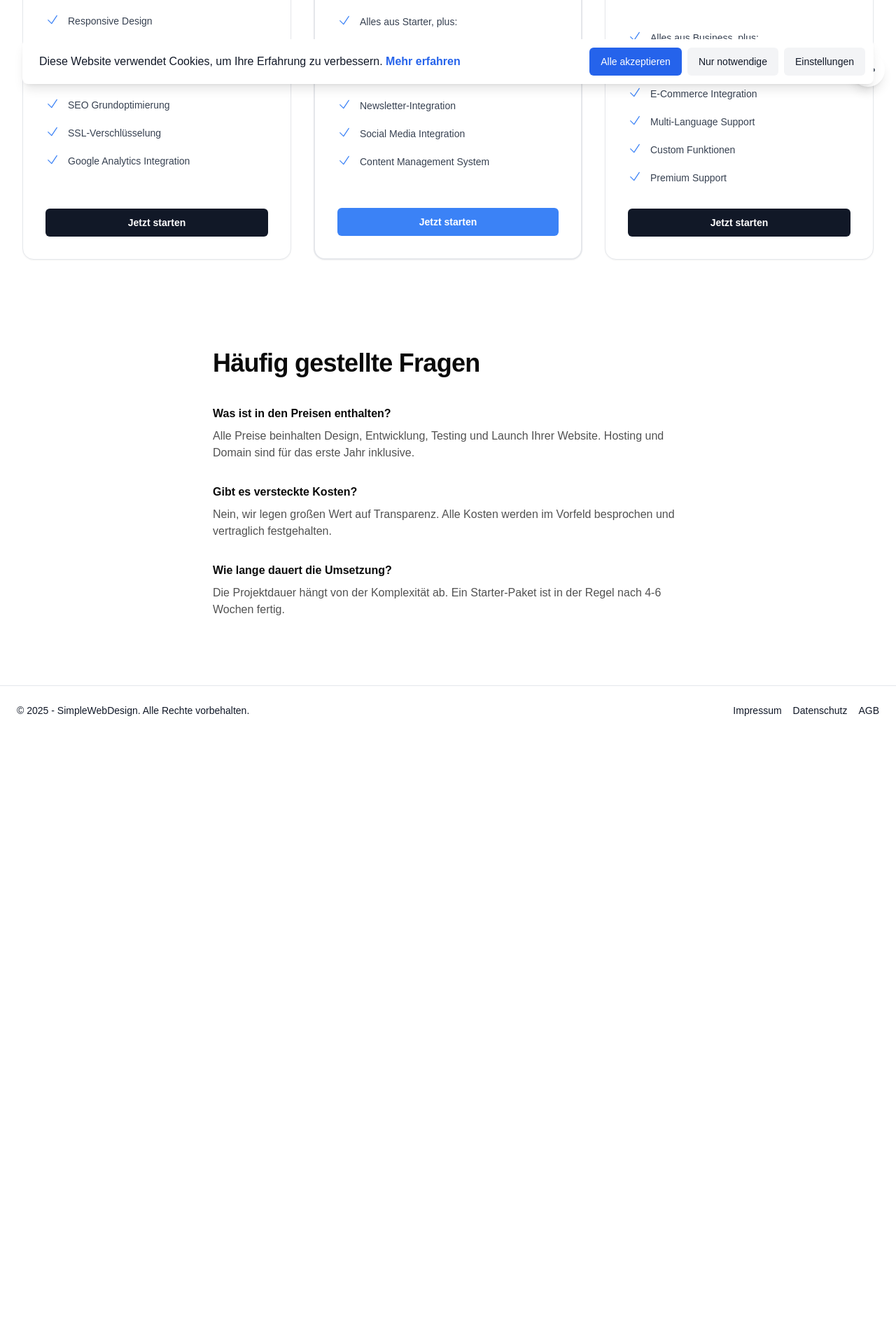
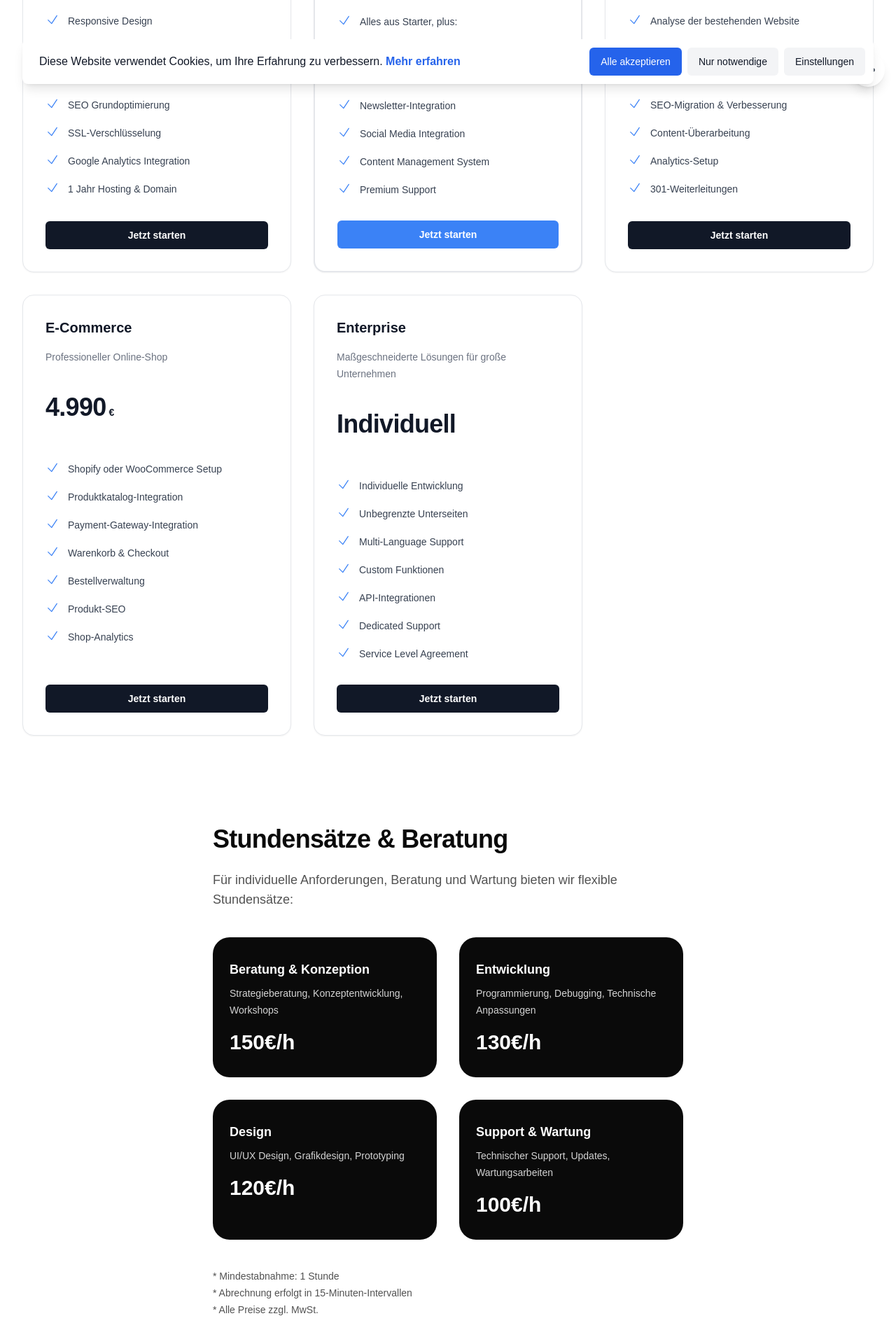
Before and after one commit to MateThemes/simpleweb-next, a Next.js app: page /preise-und-pakete in a window 1280 px wide. Shown: the part 660-2580 px from the top of the page at 70% size. Before the commit the page ends 1711 px from the top, so only its background shows below. Built offline with nearby package versions, Linux system fonts and the light colour scheme.

Commit message:
refactor: update Next.js config and enhance pricing page
- Replace deprecated images.domains with remotePatterns in next.config.js
- Remove unused isServer parameter from webpack config
- Add hourly rates section to pricing page
- Update FAQ section with new service details

```diff
--- a/next.config.js
+++ b/next.config.js
@@ -2,9 +2,16 @@
 const nextConfig = {
   reactStrictMode: true,
   images: {
-    domains: ['simplewebdesign.at'],
+    remotePatterns: [
+      {
+        protocol: 'https',
+        hostname: 'simplewebdesign.at',
+        port: '',
+        pathname: '/**',
+      },
+    ],
   },
-  webpack: (config, { isServer }) => {
+  webpack: (config) => {
     // Ignore punycode warning
     config.ignoreWarnings = [
       { module: /node_modules\/punycode/ }
--- a/src/app/(routes)/preise-und-pakete/page.tsx
+++ b/src/app/(routes)/preise-und-pakete/page.tsx
@@ -41,7 +41,8 @@ const packages = [
       { name: 'Kontaktformular', included: true },
       { name: 'SEO Grundoptimierung', included: true },
       { name: 'SSL-Verschlüsselung', included: true },
-      { name: 'Google Analytics Integration', included: true }
+      { name: 'Google Analytics Integration', included: true },
+      { name: '1 Jahr Hosting & Domain', included: true }
     ],
     popular: false
   },
@@ -55,21 +56,53 @@ const packages = [
       { name: 'Blog-System', included: true },
       { name: 'Newsletter-Integration', included: true },
       { name: 'Social Media Integration', included: true },
-      { name: 'Content Management System', included: true }
+      { name: 'Content Management System', included: true },
+      { name: 'Premium Support', included: true }
     ],
     popular: true
+  },
+  {
+    name: 'Redesign',
+    description: 'Modernisierung bestehender Websites',
+    price: '2.490',
+    features: [
+      { name: 'Analyse der bestehenden Website', included: true },
+      { name: 'Modernes responsives Design', included: true },
+      { name: 'Performance-Optimierung', included: true },
+      { name: 'SEO-Migration & Verbesserung', included: true },
+      { name: 'Content-Überarbeitung', included: true },
+      { name: 'Analytics-Setup', included: true },
+      { name: '301-Weiterleitungen', included: true }
+    ],
+    popular: false
+  },
+  {
+    name: 'E-Commerce',
+    description: 'Professioneller Online-Shop',
+    price: '4.990',
+    features: [
+      { name: 'Shopify oder WooCommerce Setup', included: true },
+      { name: 'Produktkatalog-Integration', included: true },
+      { name: 'Payment-Gateway-Integration', included: true },
+      { name: 'Warenkorb & Checkout', included: true },
+      { name: 'Bestellverwaltung', included: true },
+      { name: 'Produkt-SEO', included: true },
+      { name: 'Shop-Analytics', included: true }
+    ],
+    popular: false
   },
   {
     name: 'Enterprise',
     description: 'Maßgeschneiderte Lösungen für große Unternehmen',
     price: 'Individuell',
     features: [
-      { name: 'Alles aus Business, plus:', included: true },
+      { name: 'Individuelle Entwicklung', included: true },
       { name: 'Unbegrenzte Unterseiten', included: true },
-      { name: 'E-Commerce Integration', included: true },
       { name: 'Multi-Language Support', included: true },
       { name: 'Custom Funktionen', included: true },
-      { name: 'Premium Support', included: true }
+      { name: 'API-Integrationen', included: true },
+      { name: 'Dedicated Support', included: true },
+      { name: 'Service Level Agreement', included: true }
     ],
     popular: false
   }
@@ -118,6 +151,50 @@ export default function PricingPage() {
           </div>
         </Container>
 
+        {/* Hourly Rates Section */}
+        <Container className="mt-24 sm:mt-32">
+          <div className="mx-auto max-w-2xl">
+            <h2 className="text-3xl font-bold tracking-tight text-neutral-950 dark:text-white sm:text-4xl">
+              Stundensätze & Beratung
+            </h2>
+            <p className="mt-6 text-lg text-neutral-600 dark:text-neutral-400">
+              Für individuelle Anforderungen, Beratung und Wartung bieten wir flexible Stundensätze:
+            </p>
+
+            <div className="mt-10 grid grid-cols-1 gap-8 sm:grid-cols-2">
+              <div className="rounded-3xl bg-neutral-950 dark:bg-white/5 px-6 py-8">
+                <h3 className="text-lg font-semibold text-white">Beratung & Konzeption</h3>
+                <p className="mt-2 text-sm text-neutral-300">Strategieberatung, Konzeptentwicklung, Workshops</p>
+                <p className="mt-4 text-3xl font-bold text-white">150€/h</p>
+              </div>
+
+              <div className="rounded-3xl bg-neutral-950 dark:bg-white/5 px-6 py-8">
+                <h3 className="text-lg font-semibold text-white">Entwicklung</h3>
+                <p className="mt-2 text-sm text-neutral-300">Programmierung, Debugging, Technische Anpassungen</p>
+                <p className="mt-4 text-3xl font-bold text-white">130€/h</p>
+              </div>
+
+              <div className="rounded-3xl bg-neutral-950 dark:bg-white/5 px-6 py-8">
+                <h3 className="text-lg font-semibold text-white">Design</h3>
+                <p className="mt-2 text-sm text-neutral-300">UI/UX Design, Grafikdesign, Prototyping</p>
+                <p className="mt-4 text-3xl font-bold text-white">120€/h</p>
+              </div>
+
+              <div className="rounded-3xl bg-neutral-950 dark:bg-white/5 px-6 py-8">
+                <h3 className="text-lg font-semibold text-white">Support & Wartung</h3>
+                <p className="mt-2 text-sm text-neutral-300">Technischer Support, Updates, Wartungsarbeiten</p>
+                <p className="mt-4 text-3xl font-bold text-white">100€/h</p>
+              </div>
+            </div>
+
+            <div className="mt-10 text-sm text-neutral-600 dark:text-neutral-400">
+              <p>* Mindestabnahme: 1 Stunde</p>
+              <p>* Abrechnung erfolgt in 15-Minuten-Intervallen</p>
+              <p>* Alle Preise zzgl. MwSt.</p>
+            </div>
+          </div>
+        </Container>
+
         {/* FAQ Section */}
         <Container className="mt-24 sm:mt-32 pb-24">
           <div className="mx-auto max-w-2xl">
@@ -127,15 +204,31 @@ export default function PricingPage() {
             <dl className="mt-10 space-y-8 text-neutral-600 dark:text-neutral-400">
               <div>
                 <dt className="font-semibold text-neutral-950 dark:text-white">Was ist in den Preisen enthalten?</dt>
-                <dd className="mt-2">Alle Preise beinhalten Design, Entwicklung, Testing und Launch Ihrer Website. Hosting und Domain sind für das erste Jahr inklusive.</dd>
+                <dd className="mt-2">Alle Preise beinhalten Design, Entwicklung, Testing und Launch Ihrer Website. Bei Neuprojekten sind Hosting und Domain für das erste Jahr inklusive. Jedes Paket enthält auch eine ausführliche Einweisung in Ihr neues System.</dd>
               </div>
               <div>
-                <dt className="font-semibold text-neutral-950 dark:text-white">Gibt es versteckte Kosten?</dt>
-                <dd className="mt-2">Nein, wir legen großen Wert auf Transparenz. Alle Kosten werden im Vorfeld besprochen und vertraglich festgehalten.</dd>
+                <dt className="font-semibold text-neutral-950 dark:text-white">Wie läuft ein Redesign-Projekt ab?</dt>
+                <dd className="mt-2">Wir beginnen mit einer gründlichen Analyse Ihrer bestehenden Website. Anschließend erstellen wir ein Konzept für das neue Design unter Berücksichtigung Ihrer Ziele und Anforderungen. Die Migration erfolgt ohne Unterbrechung Ihres laufenden Betriebs, und wir stellen durch 301-Weiterleitungen sicher, dass Ihr SEO-Ranking erhalten bleibt.</dd>
+              </div>
+              <div>
+                <dt className="font-semibold text-neutral-950 dark:text-white">Welches E-Commerce System ist das Richtige für mich?</dt>
+                <dd className="mt-2">Die Wahl zwischen Shopify und WooCommerce hängt von Ihren spezifischen Anforderungen ab. Shopify eignet sich besonders für schnelles Wachstum und einfache Verwaltung, während WooCommerce mehr Flexibilität und Kontrolle bietet. In einem Beratungsgespräch finden wir gemeinsam die beste Lösung für Sie.</dd>
               </div>
               <div>
                 <dt className="font-semibold text-neutral-950 dark:text-white">Wie lange dauert die Umsetzung?</dt>
-                <dd className="mt-2">Die Projektdauer hängt von der Komplexität ab. Ein Starter-Paket ist in der Regel nach 4-6 Wochen fertig.</dd>
+                <dd className="mt-2">Die Projektdauer variiert je nach Paket: Starter-Websites sind in 4-6 Wochen fertig, Business-Projekte in 6-8 Wochen. Redesign-Projekte benötigen etwa 4-6 Wochen, E-Commerce-Lösungen 8-12 Wochen. Enterprise-Projekte werden individuell geplant.</dd>
+              </div>
+              <div>
+                <dt className="font-semibold text-neutral-950 dark:text-white">Welche laufenden Kosten entstehen?</dt>
+                <dd className="mt-2">Nach dem ersten Jahr fallen Kosten für Hosting und Domain an (ab 15€/Monat). Bei E-Commerce-Lösungen können je nach gewähltem System Lizenzgebühren hinzukommen. Wartung und Support bieten wir optional als Servicepakete an. Alle zusätzlichen Kosten werden transparent im Vorfeld besprochen.</dd>
+              </div>
+              <div>
+                <dt className="font-semibold text-neutral-950 dark:text-white">Kann ich meine Website später erweitern?</dt>
+                <dd className="mt-2">Ja, alle unsere Websites sind modular aufgebaut und können jederzeit erweitert werden. Sie können beispielsweise von einem Starter-Paket auf ein Business-Paket upgraden oder später einen Online-Shop integrieren. Die Preise für Erweiterungen werden individuell kalkuliert.</dd>
+              </div>
+              <div>
+                <dt className="font-semibold text-neutral-950 dark:text-white">Wie werden Stundensätze abgerechnet?</dt>
+                <dd className="mt-2">Die Abrechnung erfolgt in 15-Minuten-Intervallen mit einer Mindestabnahme von einer Stunde. Vor Beginn der Arbeiten erhalten Sie einen Kostenvoranschlag über den erwarteten Zeitaufwand. Regelmäßige Wartungsarbeiten können auch als monatliches Servicepaket vereinbart werden.</dd>
               </div>
             </dl>
           </div>
```
